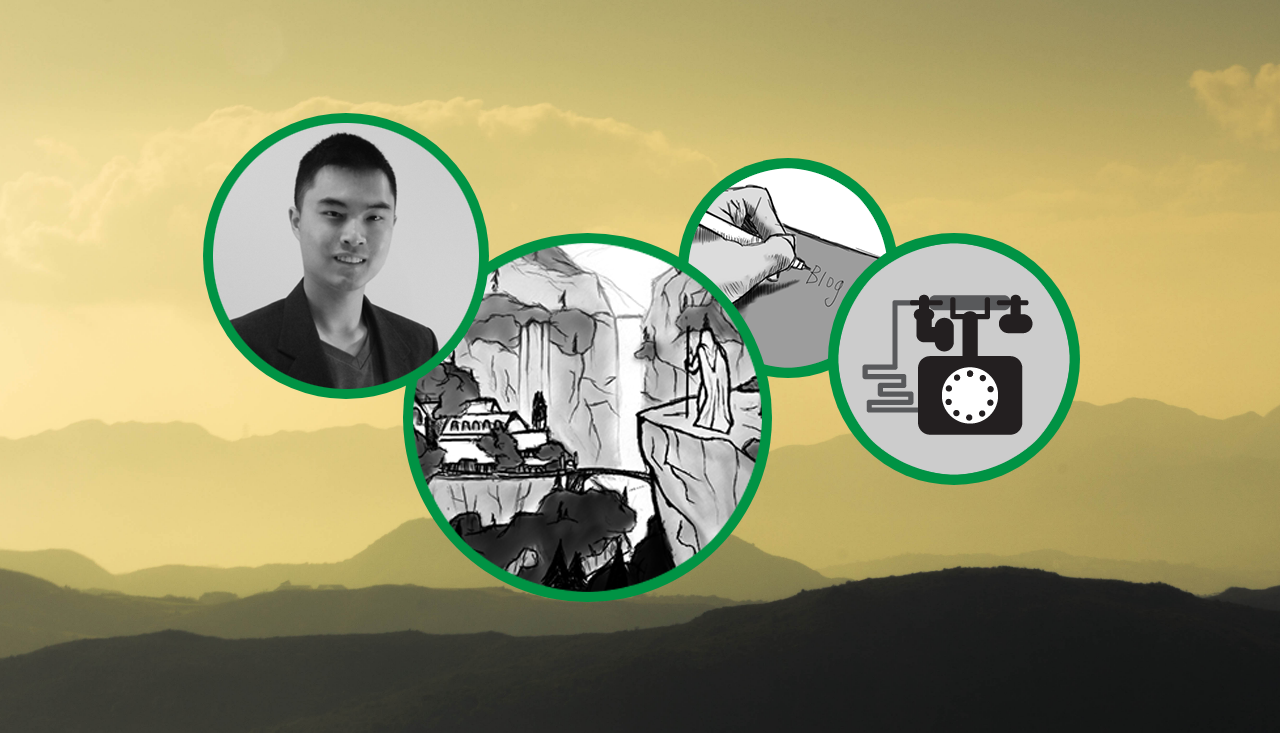
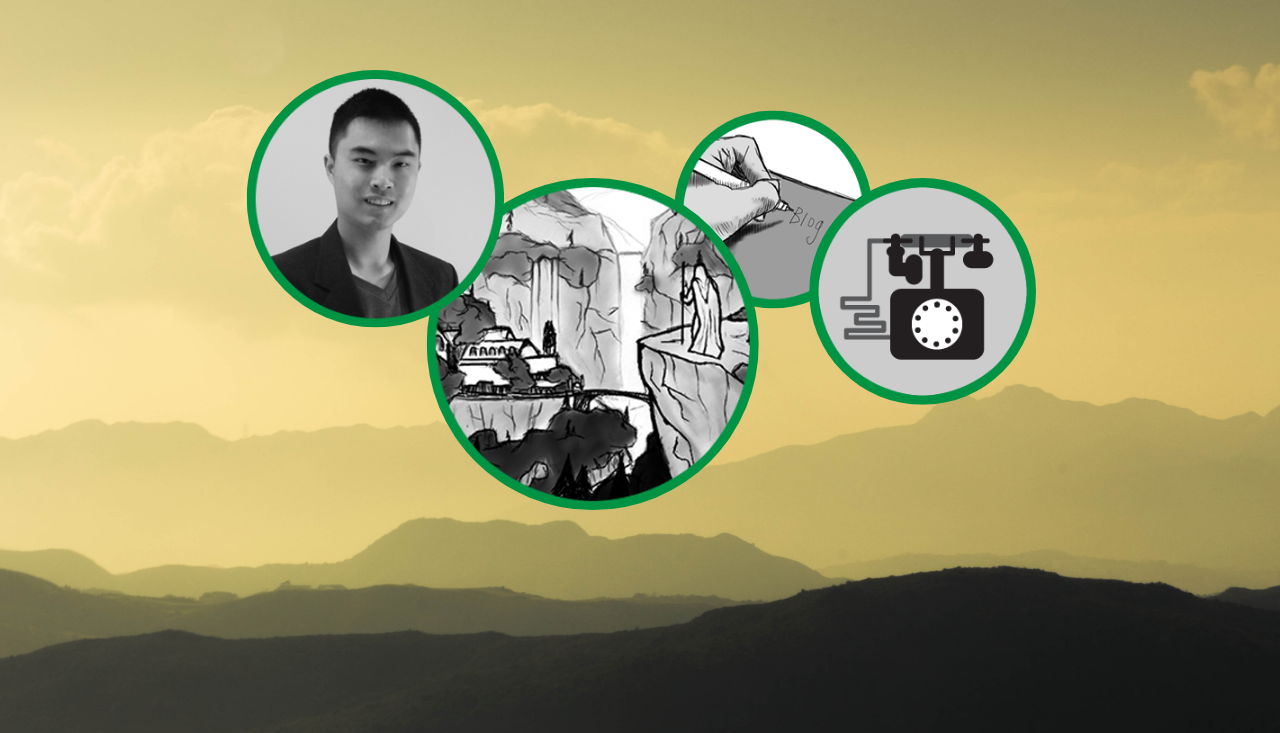
Before and after one commit to alvinleung852/alvinleung852.github.io, a plain HTML site: page index.html in a window 1280 px wide. Shown: the part 67-800 px from the top of the page. Drawn offline with nearby package versions, Linux system fonts and the light colour scheme.

Commit message:
scales for 1366/768

```diff
--- a/style.css
+++ b/style.css
@@ -40,11 +40,24 @@ html, body{
 
 /*Circle wrapper*/
 .wrapper{
-	height:768px;
+	height:500px;
 	width:1024px;
+	padding: 0;
 	margin: 0 auto;
 	position: relative;
 	/*background-color: white;*/
+}
+
+@media only screen and (max-width: 1366px){
+	.wrapper{
+		top: -50px;
+		-webkit-transform: scale(0.9,0.9);
+		-moz-transform: scale(0.9,0.9);
+		-o-transform: scale(0.9,0.9);
+		-ms-transform: scale(0.9,0.9);
+		transform: scale(0.9,0.9);
+		/*background-color: white;*/
+	}
 }
 
 /*Circle style*/
```
